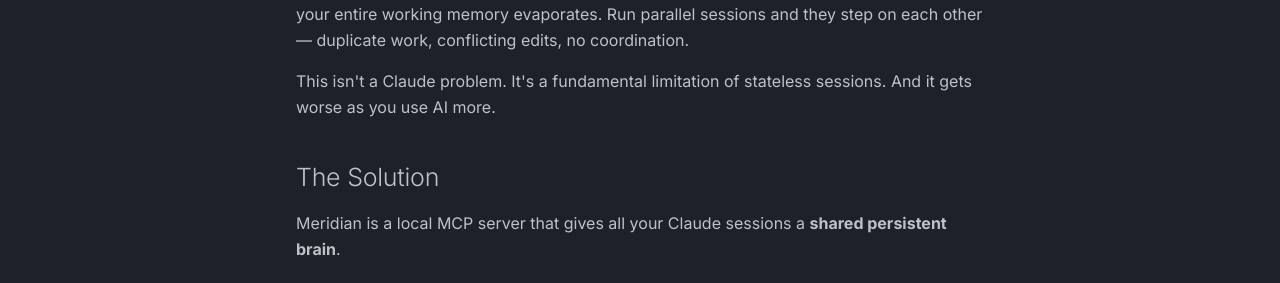
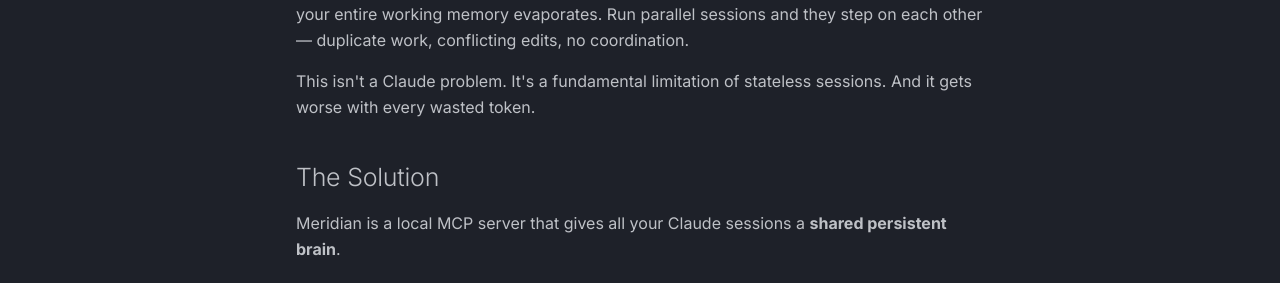
Before and after one commit to meridianmcp/Meridian, an MkDocs documentation site: the page built from docs/index.md, in a window 1280 px wide and 900 px high. Shown: the part 463-746 px from the top of the window. Built offline with MkDocs 1.6.1 and Material for MkDocs 9.7.7, drawn with Linux system fonts in a browser that asks for light colours; comment, search, counter and statistics services are not loaded.

Commit message:
docs: update stateless sessions copy - wasted token

```diff
--- a/docs/index.md
+++ b/docs/index.md
@@ -11,7 +11,7 @@
 
 Every AI coding session starts completely fresh. Open Claude Code in two terminals and they have absolutely no idea what the other is doing. Hit the context limit mid-task and your entire working memory evaporates. Run parallel sessions and they step on each other — duplicate work, conflicting edits, no coordination.
 
-This isn't a Claude problem. It's a fundamental limitation of stateless sessions. And it gets worse as you use AI more.
+This isn't a Claude problem. It's a fundamental limitation of stateless sessions. And it gets worse with every wasted token.
 
 ## The Solution
 
```
